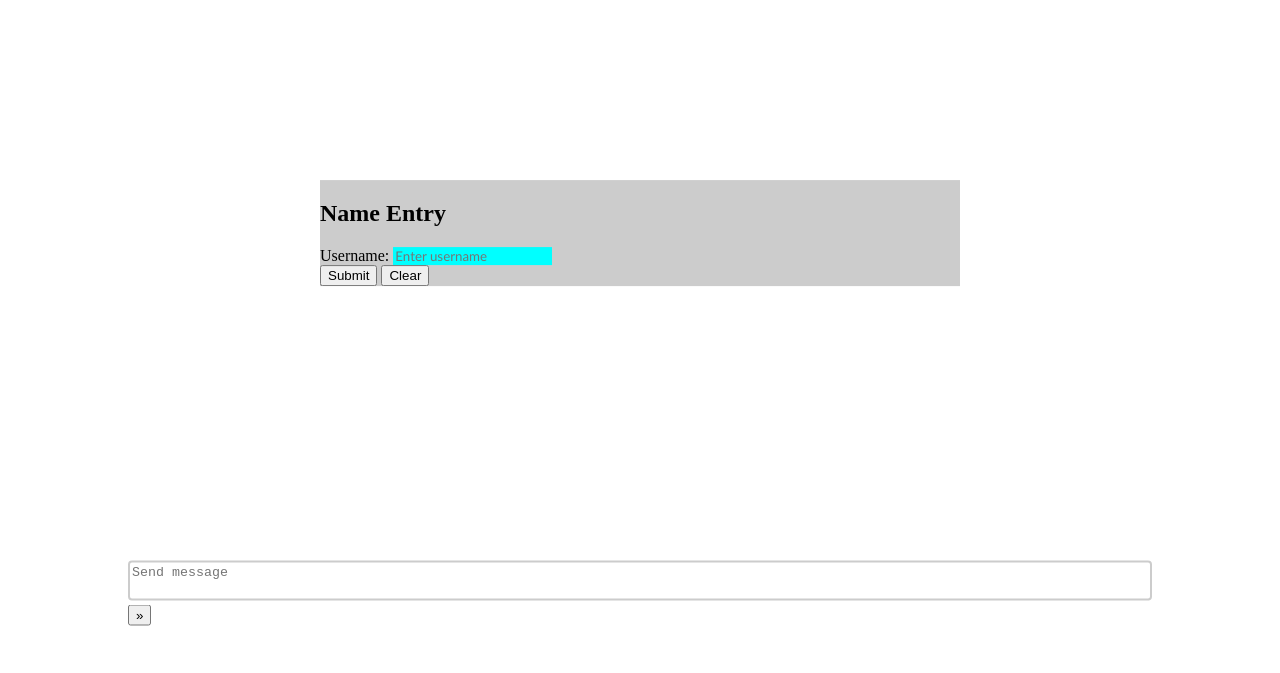
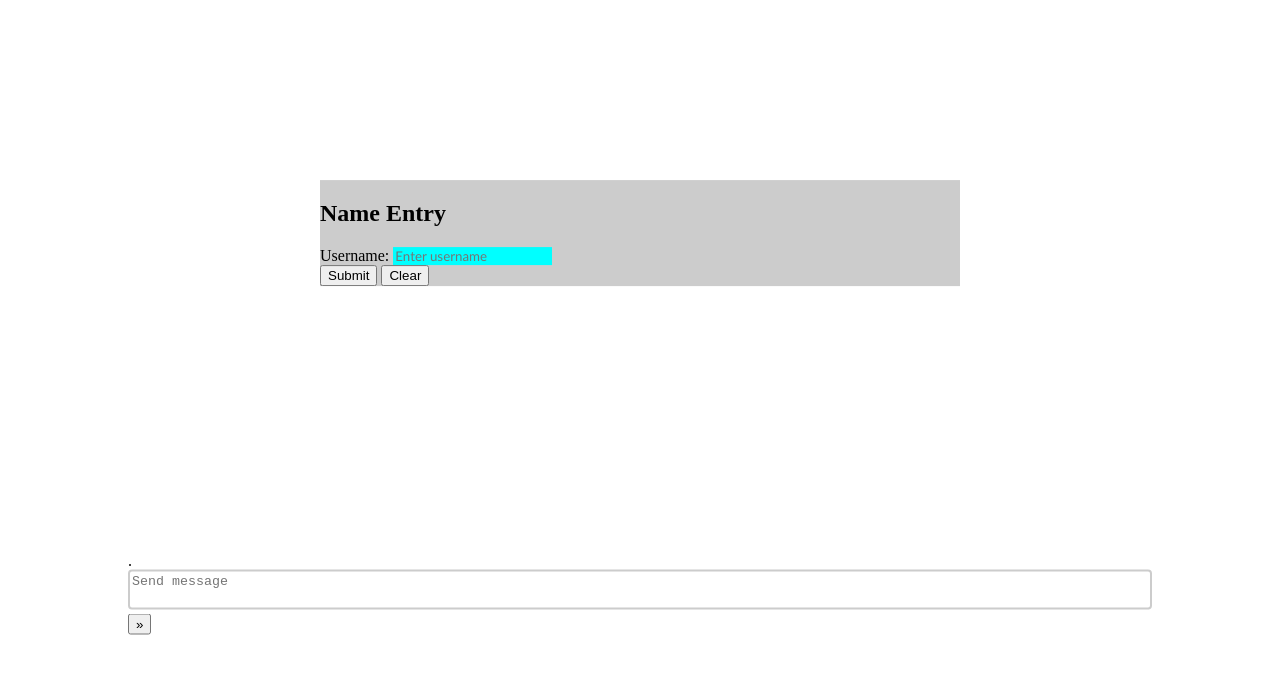
Before and after one commit to tuduun/Live-Chat-b, a plain HTML site: page docs/index.html in a window 1280 px wide. Shown: the part 87-760 px from the top of the page. Drawn offline with Linux system fonts and the light colour scheme.

```diff
--- a/docs/index.html
+++ b/docs/index.html
@@ -12,6 +12,7 @@
       <div>
       <!--<h2>Text entry</h2>-->
       <form id = "chat_box" onsubmit = "return chat.send(this,'normal')">
+        <label for="send_message">.</label>
         <textarea id = "send_message" placeholder="Send message"></textarea>
           <button type = "submit" id = "submit_button">
             &raquo;  <!-- small arrow button -->
```
